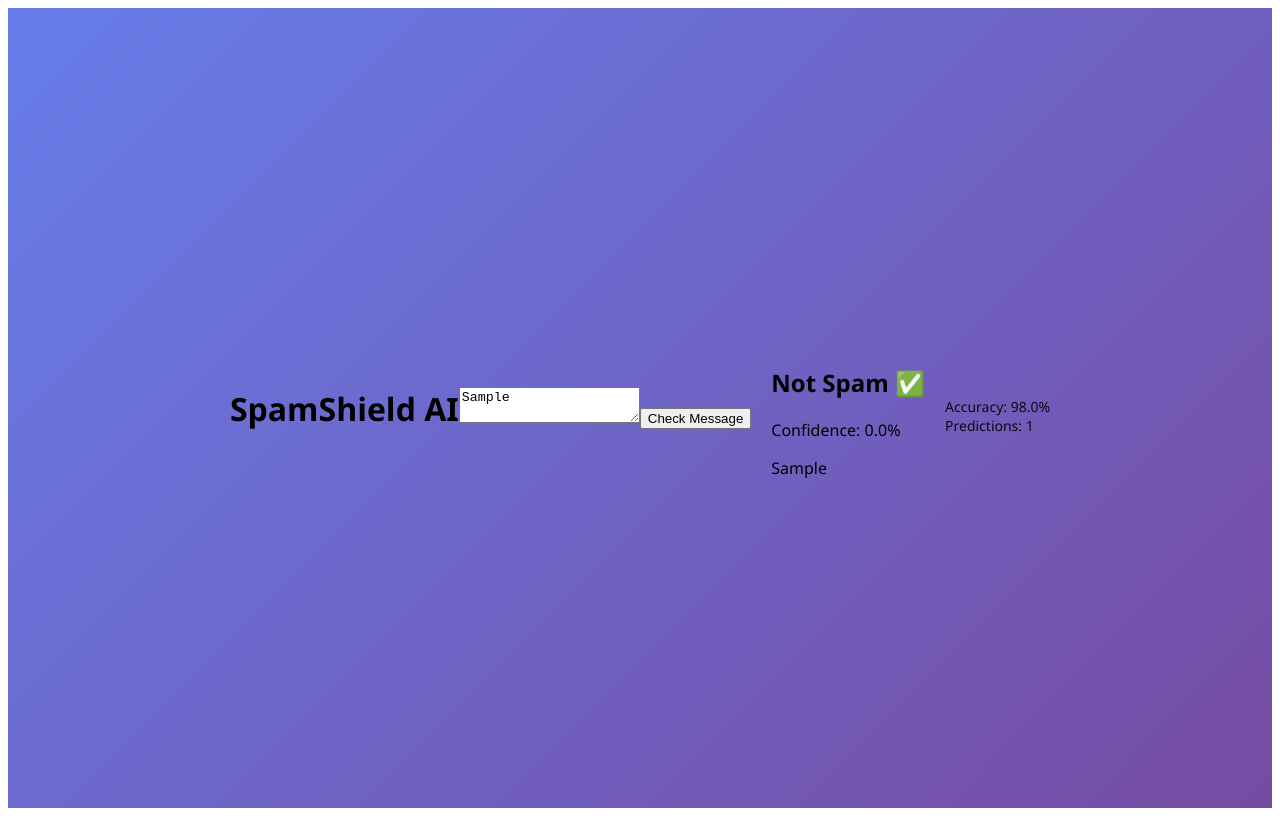
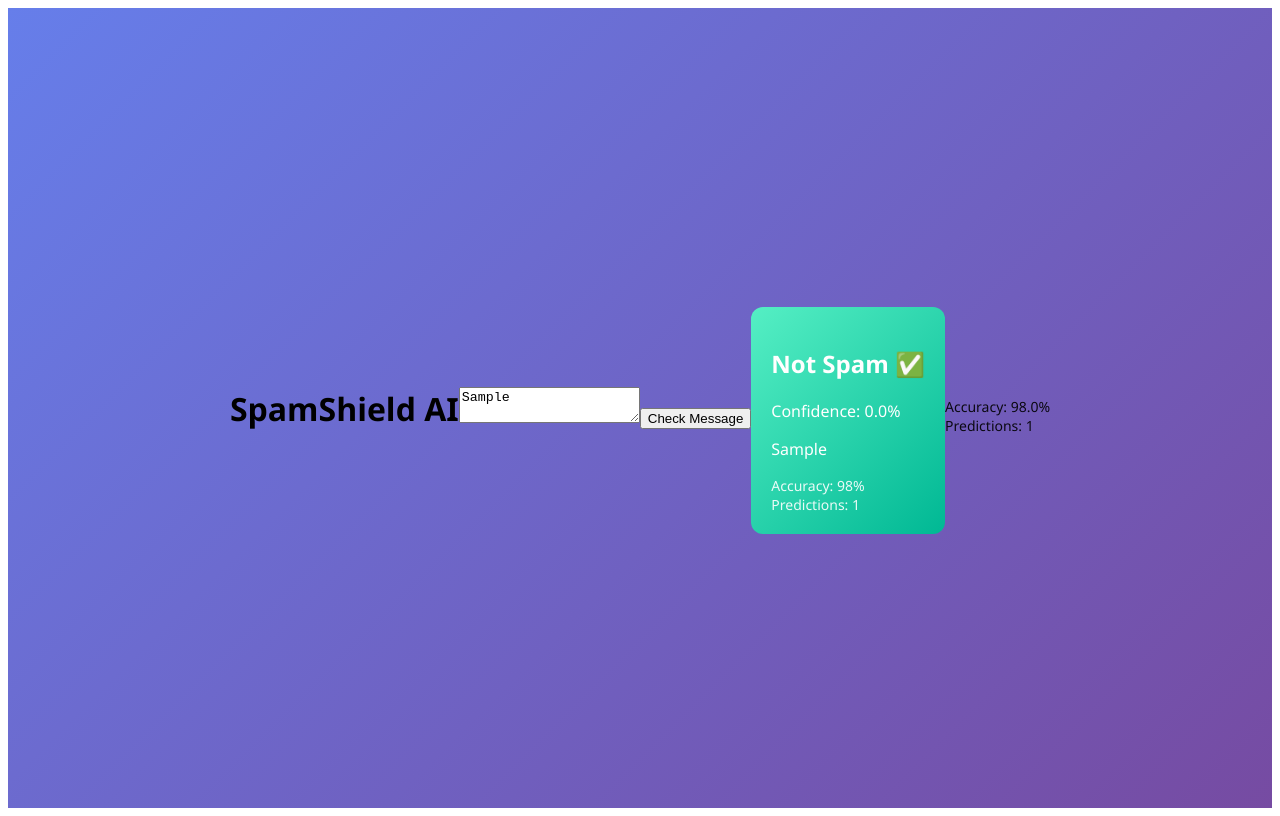
Before and after one commit to seshadri-07/Spam-Decetion, a Next.js app: page / in a window 1280 px wide. Both pictures are taken after typing "Sample" into the empty fields and a click on the button "Check Message". Built offline with nearby package versions, Linux system fonts and the light colour scheme.

Commit message:
Improve result component with stats and conditional styling
Enhanced result display with additional accuracy and predictions information.

```diff
--- a/pages/index.js
+++ b/pages/index.js
@@ -68,12 +68,24 @@ export default function Home() {
       {error && <p className={styles.error}>{error}</p>}
 
      {result && (
-        <div className={styles.result}>
+  <div className={`${styles.result} ${
+    result.is_spam ? styles.spam : styles.safe
+  }`}>
+
     <h2>{result.label} {result.emoji}</h2>
+
     <p>Confidence: {(result.confidence * 100).toFixed(1)}%</p>
+
     <p>{result.message}</p>
+
+    <div className={styles.stats}>
+      Accuracy: 98% <br/>
+      Predictions: 1
+    </div>
+
   </div>
 )}
+
 
       <div className={styles.stats}>
         Accuracy: {stats.accuracy ? (stats.accuracy * 100).toFixed(1) + '%' : '--'}
```
Lines whose indentation alone changed are shown as unchanged.
